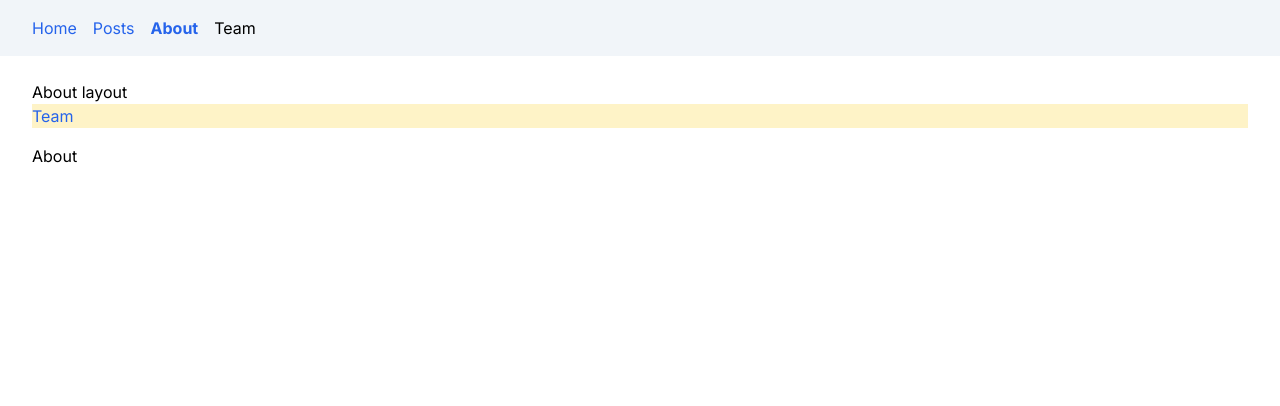
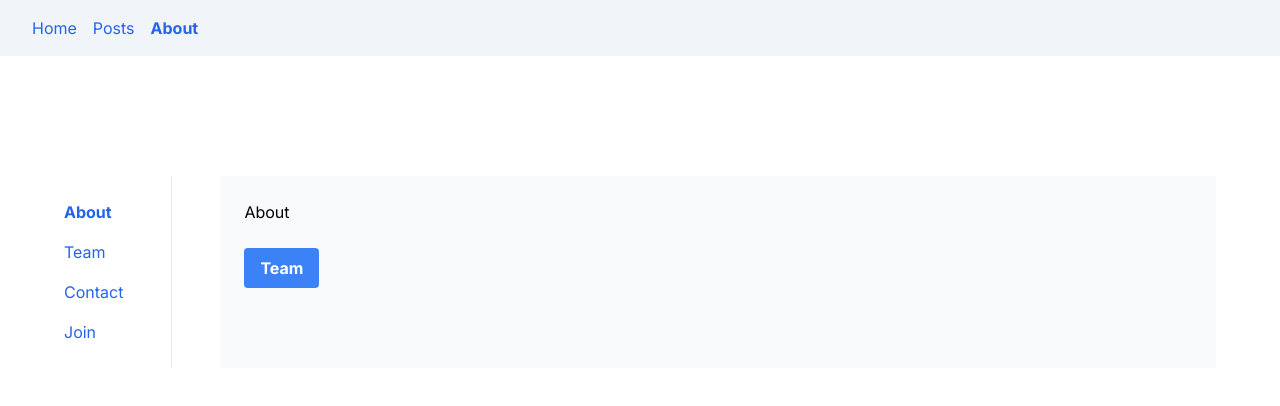
Before and after one commit to degibons/next-course-hamedbahram, a Next.js app: page /about in a window 1280 px wide. Shown: the top 406 px of the page. Built offline with nearby package versions, Linux system fonts and the light colour scheme.

Commit message:
route groups

```diff
--- /dev/null
+++ b/app/(company)/about/page.jsx
@@ -0,0 +1,13 @@
+import ContactButton from '@/components/ui/ContactButton'
+
+const page = () => {
+  return (
+    <>
+      <h1>About</h1>
+      <div className="mt-6">
+        <ContactButton />
+      </div>
+    </>
+  )
+}
+export default page
--- /dev/null
+++ b/app/(company)/contact/page.jsx
@@ -0,0 +1,4 @@
+const page = () => {
+  return <h1>Contact</h1>
+}
+export default page
--- /dev/null
+++ b/app/(company)/layout.jsx
@@ -0,0 +1,32 @@
+import NavLink from '@/components/ui/NavLink'
+
+const CompanyLayout = ({ children }) => {
+  return (
+    <section className="py-24">
+      <div className="container flex">
+        <div className="overflow-y-auto border-r border-gray-200 py-6 pr-12">
+          <nav className="flex flex-col">
+            <ul role="list" className="flex flex-1 flex-col gap-y-4">
+              <li>
+                <NavLink href="/about">About</NavLink>
+              </li>
+              <li>
+                <NavLink href="/team">Team</NavLink>
+              </li>
+              <li>
+                <NavLink href="/contact">Contact</NavLink>
+              </li>
+              <li>
+                <NavLink href="/join">Join</NavLink>
+              </li>
+            </ul>
+          </nav>
+        </div>
+
+        <main className="ml-12 grow bg-gray-50 p-6">{children}</main>
+      </div>
+    </section>
+  )
+}
+
+export default CompanyLayout
--- a/app/about/layout.jsx
+++ /dev/null
@@ -1,15 +0,0 @@
-import Link from "next/link";
-import NavLink from "@/components/ui/NavLink";
-
-const layout = ({ children }) => {
-  return (
-    <>
-      <h1>About layout</h1>
-      <div className="mb-4 bg-amber-100">
-        <NavLink href="/about/team">Team</NavLink>
-      </div>
-      {children}
-    </>
-  );
-};
-export default layout;
--- a/app/about/page.jsx
+++ /dev/null
@@ -1,4 +0,0 @@
-const page = () => {
-  return <h1>About</h1>;
-};
-export default page;
--- a/app/components/layout/Header.jsx
+++ b/app/components/layout/Header.jsx
@@ -1,6 +1,4 @@
-import Link from 'next/link'
 import NavLink from '@/components/ui/NavLink'
-import ContactButton from '@/components/ui/ContactButton'
 
 const Header = () => {
   return (
@@ -22,7 +20,6 @@ const Header = () => {
               About
             </NavLink>
           </li>
-          <ContactButton />
         </ul>
       </nav>
     </header>
--- a/app/components/md/EngText.jsx
+++ b/app/components/md/EngText.jsx
@@ -5,7 +5,7 @@ const EngText = ({ children }) => {
     <div className="audio peer text-yellow-900">
       <div className="inline-flex items-center">
         <IoMdVolumeHigh className="peer mr-2 size-[1.1rem] cursor-pointer hover:text-red-500" />
-        <span className="peer-hover:text-red-500">{children}</span>
+        <div className="peer-hover:text-red-500">{children}</div>
       </div>
     </div>
   )
--- a/app/components/ui/ContactButton.jsx
+++ b/app/components/ui/ContactButton.jsx
@@ -1,14 +1,21 @@
-"use client";
+'use client'
 
-import { useRouter } from "next/navigation";
+import { useRouter } from 'next/navigation'
 
 const ContactButton = () => {
-  const router = useRouter();
+  const router = useRouter()
 
   function handleClick() {
-    router.push("/about/team");
+    router.push('/team')
   }
 
-  return <button onClick={handleClick}>Team</button>;
-};
-export default ContactButton;
+  return (
+    <button
+      onClick={handleClick}
+      className="rounded bg-blue-500 px-4 py-2 font-bold text-white hover:bg-blue-700"
+    >
+      Team
+    </button>
+  )
+}
+export default ContactButton
```
Also changed, not shown: app/(company)/team/page.jsx (renamed from app/about/team/page.jsx).
